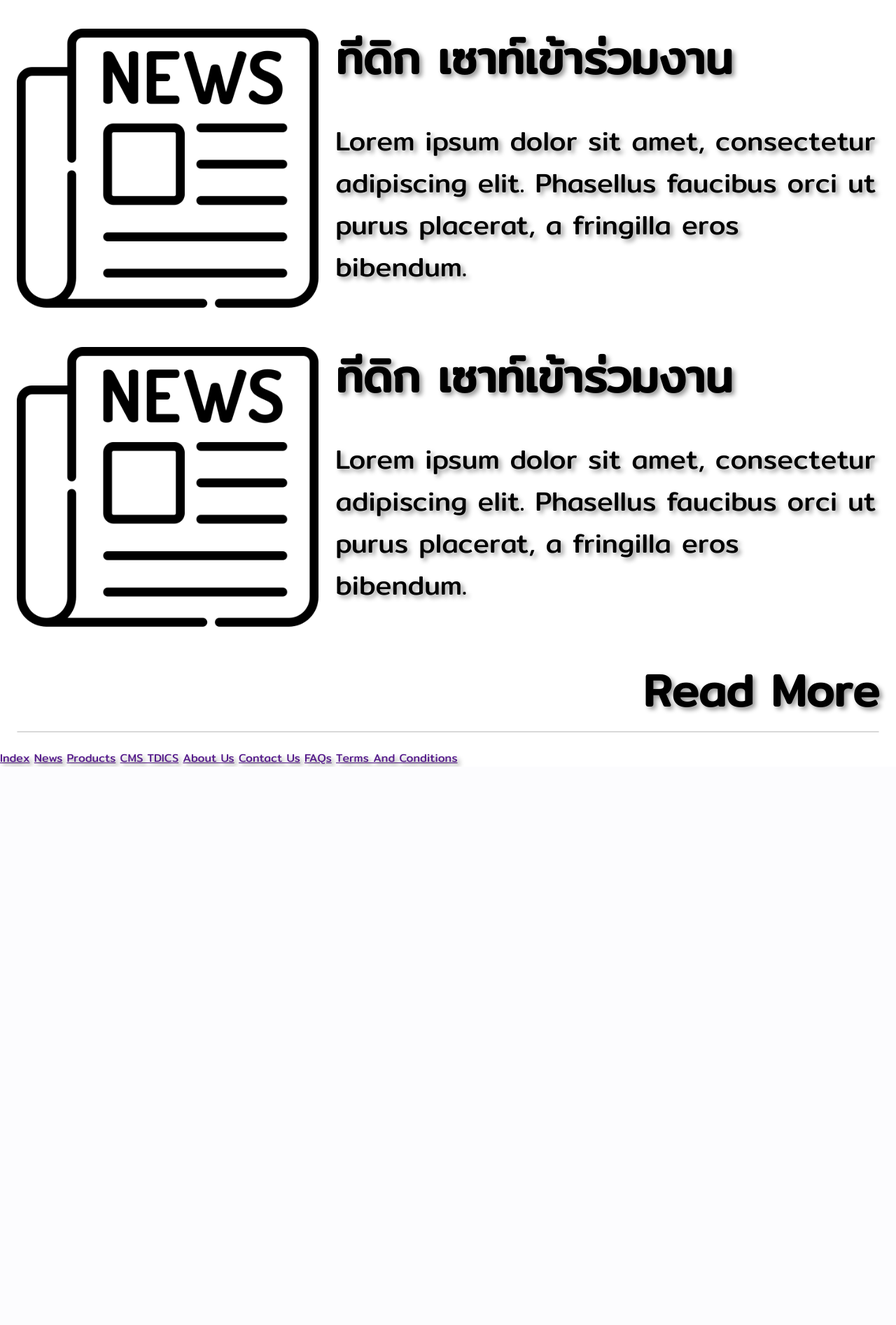
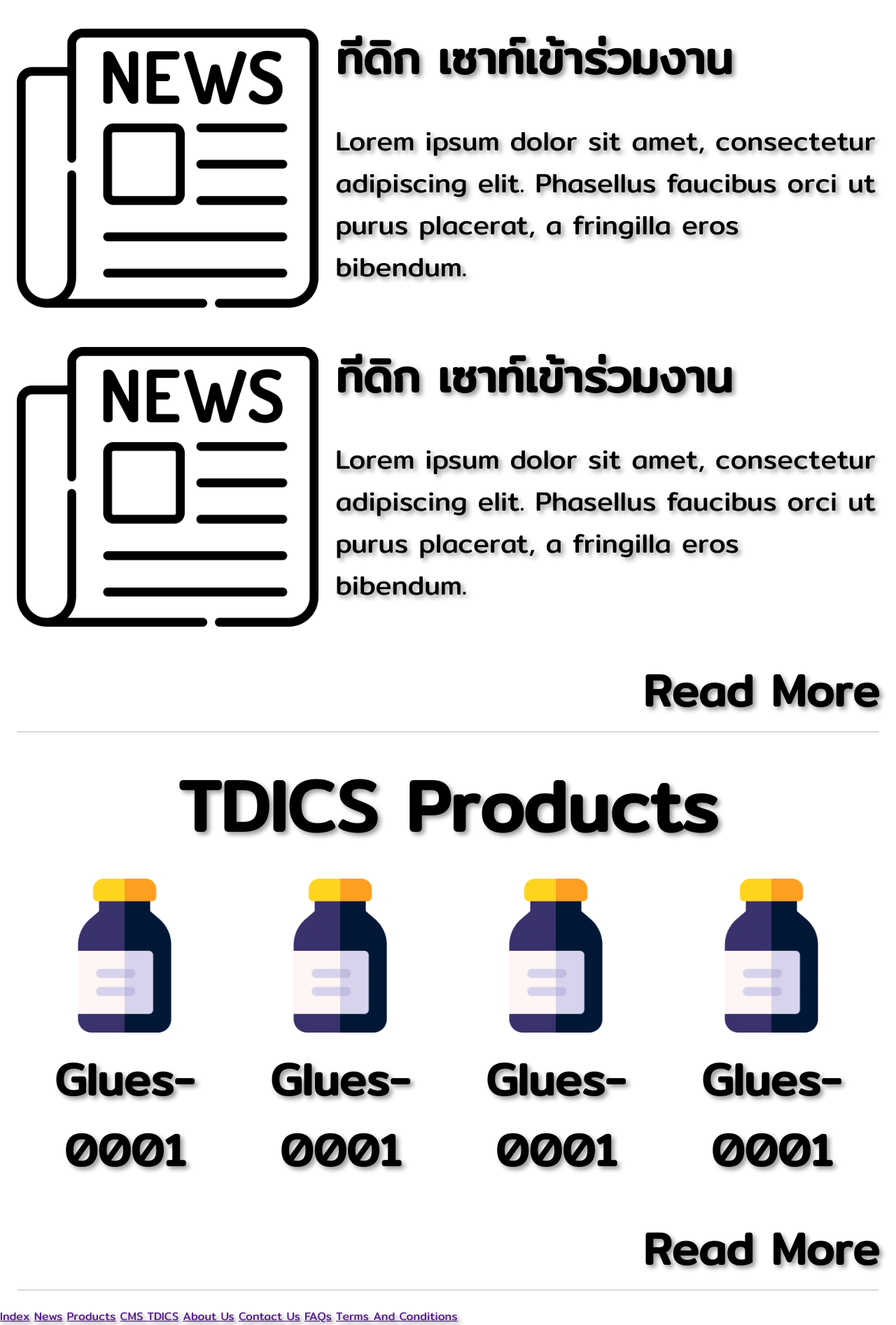
Before and after one commit to XeOn1991/TDICSOUTH, a PHP site: page / in a window 1280 px wide. Shown: the part 1439-3333 px from the top of the page at 70% size. Before the commit the page ends 2535 px from the top, so only its background shows below. Run offline with PHP 8.4, Linux system fonts and the light colour scheme.

Commit message:
tdicsouth-commit-06

```diff
--- a/html/CSS/tdics-style.css
+++ b/html/CSS/tdics-style.css
@@ -68,10 +68,6 @@ body, html {height: 100%;width: 100%;margin: 0;font-family: "Mitr", sans-serif;t
     margin: 1.5rem 0 1.5rem 0;
 }
 
-.section-news > h1,p {
-    flex: 50%;
-}
-
 .img-news {
     flex: 50%;
     max-width: 35%;
@@ -79,3 +75,22 @@ body, html {height: 100%;width: 100%;margin: 0;font-family: "Mitr", sans-serif;t
 }
 
 /* Main News Picture, Text, Other*/
+
+/* Main Product Picture, Text, Other*/
+
+.index-product-main {
+    display: flex;
+    flex-direction: row;
+    overflow: auto;
+}
+
+.section-product {
+    display: flex;
+    flex-wrap: nowrap;
+    flex-direction: column;
+    margin: 1.5rem 0 1.5rem 0;
+    justify-content: center;
+    align-items: center;
+}
+
+/* Main Product Picture, Text, Other*/
--- a/html/index.php
+++ b/html/index.php
@@ -22,7 +22,7 @@
     </header>
     <article class="index-main-header">
         <section class="index-main-article">
-            <h1>"Bulid Up Harmony Manufacture Friendly And Service Priority"</h1>
+            <h1 style="font-size:6vw;">"Bulid Up Harmony Manufacture Friendly And Service Priority"</h1>
             <button id="index-main-article-button" type="button">Read More</button>
         </section>
     </article>
@@ -55,129 +55,49 @@
                         <p style="font-size: 3vw;">Lorem ipsum dolor sit amet, consectetur adipiscing elit. Phasellus faucibus orci ut purus placerat, a fringilla eros bibendum.</p>
                     </article>
                 </section>
-
                 <footer>
                     <h4 style="text-align: right; margin: 0; font-size:5vw;">Read More</h4>
                     <hr style="border: 1.5px solid #D9D9D9;border-radius: 5px;">
                 </footer>
             </article>
 
-            <!--<article class="index-article">
+            <article class="index-product" style="margin: 1.5rem;">
                 <header>
-                    <h1>TDICS Products</h1>
+                    <h1 style="text-align: center; margin: 0; font-size:8vw;">TDICS Products</h1>
                 </header>
+                <article class="index-product-main">
                     <section class="section-product">
-                    <figure>
-                        <img class="img-product" src="" alt="tdics product">
-                    </figure>
-                    <h3>Glue G-001</h3>
+                        <img class="img-product" style="max-width: 220px;height: auto;" src="/Icon/Chemical.webp" alt="tdics product">
+                        <article class="article-detail" style="margin:1rem;">
+                            <h1 style="margin:0;font-size: 5vw;text-align: center;">Glues-0001</h1>
+                        </article>
                     </section>
                     <section class="section-product">
-                    <figure>
-                        <img class="img-product" src="" alt="tdics product">
-                    </figure>
-                    <h3>Glue G-002</h3>
+                        <img class="img-product" style="max-width: 220px;height: auto;" src="/Icon/Chemical.webp" alt="tdics product">
+                        <article class="article-detail" style="margin:1rem;">
+                            <h1 style="margin:0;font-size: 5vw;text-align: center;">Glues-0001</h1>
+                        </article>
                     </section>
                     <section class="section-product">
-                    <figure>
-                        <img class="img-product" src="" alt="tdics product">
-                    </figure>
-                    <h3>Glue G-003</h3>
+                        <img class="img-product" style="max-width: 220px;height: auto;" src="/Icon/Chemical.webp" alt="tdics product">
+                        <article class="article-detail" style="margin:1rem;">
+                            <h1 style="margin:0;font-size: 5vw;text-align: center;">Glues-0001</h1>
+                        </article>
                     </section>
                     <section class="section-product">
-                    <figure>
-                        <img class="img-product" src="" alt="tdics product">
-                    </figure>
-                    <h3>Glue G-004</h3>
+                        <img class="img-product" style="max-width: 220px;height: auto;" src="/Icon/Chemical.webp" alt="tdics product">
+                        <article class="article-detail" style="margin:1rem;">
+                            <h1 style="margin:0;font-size: 5vw;text-align: center;">Glues-0001</h1>
+                        </article>
                     </section>
-                <section>
-                    <figure>
-                        <img class="img-product" src="" alt="tdics Product">
-                    </figure>
-                    <h3>Glue G-005</h3>
-                </section>
+                </article>
                 <footer>
-                    <h2>Read More.....</h2>
-                    <hr>
+                    <h4 style="text-align: right; margin: 0; font-size:5vw;">Read More</h4>
+                    <hr style="border: 1.5px solid #D9D9D9;border-radius: 5px;">
                 </footer>
-            </article>-->
+            </article>
 
-            <!--<article class="index-article">
-                <header>
-                    <h1>Certificates</h1>
-                </header>
-                <section class="section-iso">
-                    <figure>
-                        <img class="img-iso" src="" alt="tdics iso">
-                    </figure>
-                    <h3>ISO 9001 : 2015 Year 2024</h3>
-                </section>
-                <section>
-                    <figure>
-                        <img class="img-iso" src="" alt="tdics iso">
-                    </figure>
-                </section>
-                <footer>
-                    <h2>Read More.....</h2>
-                    <hr>
-                </footer>
-            </article>-->
 
-            <!--<article class="index-article">
-                <header>
-                    <h1>TDICS Achievement</h1>
-                </header>
-                <section class="section-achieve">
-                    <figure>
-                        <img class="img-achieve" src="" alt="tdics achievement">
-                    </figure>
-                    <p>Lorem ipsum dolor sit amet, consectetur adipiscing elit. Phasellus faucibus orci ut purus placerat, a fringilla eros bibendum. Donec id elit nec orci lacinia posuere eget at tortor. Donec nec lectus fermentum nulla pretium placerat. Nunc pharetra nibh nec orci vehicula pulvinar. Ut a eleifend est. Duis pellentesque diam in orci semper molestie et vestibulum lorem. Curabitur molestie risus sit amet leo ullamcorper, ac tincidunt est fringilla.</p>
-                </section>
-                <section class="section-achieve">
-                    <figure>
-                        <img class="img-achieve">
-                    </figure>
-                    <p>Lorem ipsum dolor sit amet, consectetur adipiscing elit. Phasellus faucibus orci ut purus placerat, a fringilla eros bibendum. Donec id elit nec orci lacinia posuere eget at tortor. Donec nec lectus fermentum nulla pretium placerat. Nunc pharetra nibh nec orci vehicula pulvinar. Ut a eleifend est. Duis pellentesque diam in orci semper molestie et vestibulum lorem. Curabitur molestie risus sit amet leo ullamcorper, ac tincidunt est fringilla.</p>
-                </section>
-                <section class="section-achieve">
-                    <figure>
-                        <img class="img-achieve" src="" alt="tdics achievement">
-                    </figure>
-                    <p>Lorem ipsum dolor sit amet, consectetur adipiscing elit. Phasellus faucibus orci ut purus placerat, a fringilla eros bibendum. Donec id elit nec orci lacinia posuere eget at tortor. Donec nec lectus fermentum nulla pretium placerat. Nunc pharetra nibh nec orci vehicula pulvinar. Ut a eleifend est. Duis pellentesque diam in orci semper molestie et vestibulum lorem. Curabitur molestie risus sit amet leo ullamcorper, ac tincidunt est fringilla.</p>
-                </section>
-                <footer>
-                    <h2>Read More.....</h2>
-                    <hr>
-                </footer>
-            </article>-->
-
-            <!--<article class="index-article">
-                <header>
-                    <h1>TDICS Contact</h1>
-                </header>
-                <section class="section-contact">
-                    <figure>
-                        <img class="img-contact" src="" alt="tdics contact">
-                    </figure>
-                    <h2>Sale@tdicsouth.com</h2>
-                </section>
-                <section class="section-contact">
-                    <figure>
-                        <img class="img-contact" src="" alt="tdics contact">
-                    </figure>
-                    <h2>074-000-000</h2>
-                </section>
-                <section class="section-contact">
-                    <figure>
-                        <img class="img-contact" src="" alt="tdics contact">
-                    </figure>
-                    <h2>89 Moo 9</h2>
-                </section>
-                <footer>
-                    <h2>Read More.....</h2>
-                    <hr>
-                </footer>
-            </article>-->
 
         </section>
 
@@ -195,7 +115,6 @@
             <a href="">Terms And Conditions</a>
         </nav>
     </footer>
-
 </body>
 
 </html>
```
Lines whose indentation alone changed are shown as unchanged.
